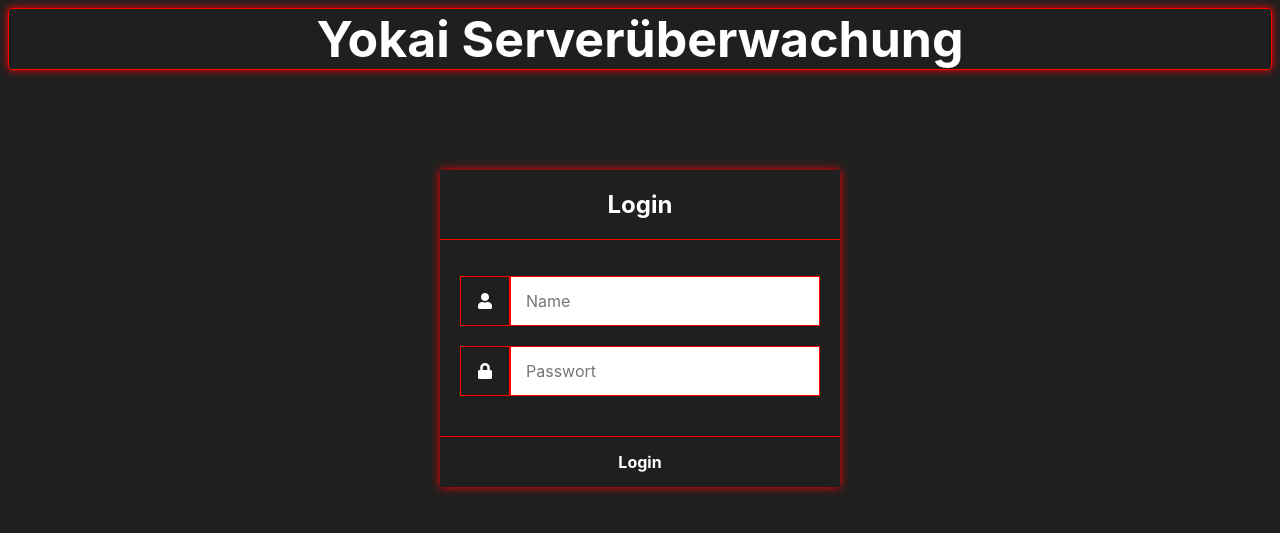
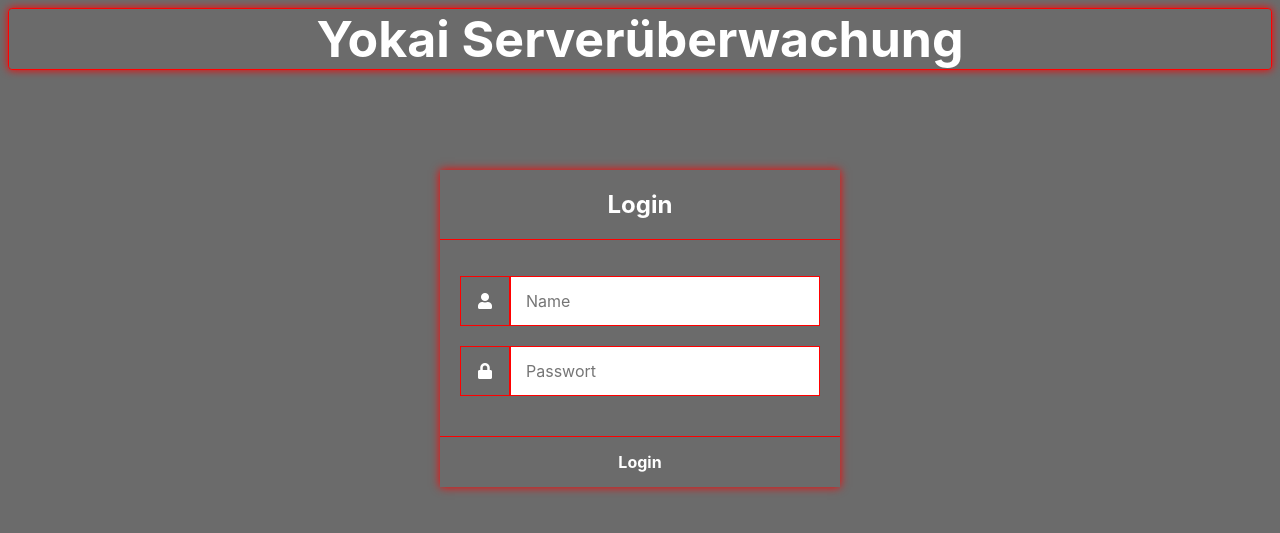
Before and after one commit to Yokai-SUEW/html_old, a PHP site: page / in a window 1280 px wide. Shown: the top 533 px of the page. Run offline with PHP 8.4, Linux system fonts and the light colour scheme.

Commit message:
Website Color Changes
Colors Changed on all Pages from #201f1f to #6b6b6b.

```diff
--- a/loginStyles.css
+++ b/loginStyles.css
@@ -1,6 +1,6 @@
 .login {
     width: 400px;
-    background-color: #201f1f;
+    background-color: #6b6b6b;
     box-shadow: 0 0 9px 0 rgba(255, 0, 0, 1);
     margin: 100px auto;
 }
@@ -23,7 +23,7 @@
     align-items: center;
     width: 50px;
     height: 50px;
-    background-color: #201f1f;
+    background-color: #6b6b6b;
     color: #ffffff;
     border: 1px solid red;
 }
@@ -43,7 +43,7 @@
     width: 100%;
     padding: 15px;
     margin-top: 20px;
-    background-color: #201f1f;
+    background-color: #6b6b6b;
     border-top: 1px solid red;
     border-left: 0;
     border-right: 0;
--- a/mainStyles.css
+++ b/mainStyles.css
@@ -6,12 +6,12 @@
     -moz-osx-font-smoothing: grayscale;
 }
 body {
-	background-color: #201f1f;
+	background-color: #6b6b6b;
 	color: white;
 }
 
 body.loggedin {
-	background-color: #201f1f;
+	background-color: #6b6b6b;
 	color: white;
 }
 .content {
@@ -30,7 +30,7 @@ body.loggedin {
     margin: 25px 0;
     padding: 25px;
     color: #ffffff;
-	background-color: #201f1f;
+	background-color: #6b6b6b;
 }
 .content > p table td, .content > div table td {
     padding: 5px;
--- a/registerStyles.css
+++ b/registerStyles.css
@@ -1,6 +1,6 @@
 .register {
     width: 400px;
-    background-color: #201f1f;
+    background-color: #6b6b6b;
     box-shadow: 0 0 9px 0 rgba(255, 0, 0, 1);
     margin: 100px auto;
 }
@@ -23,7 +23,7 @@
     align-items: center;
     width: 50px;
     height: 50px;
-    background-color: #201f1f;
+    background-color: #6b6b6b;
     color: #ffffff;
     border: 1px solid red;
 }
@@ -38,7 +38,7 @@
     width: 100%;
     padding: 15px;
     margin-top: 20px;
-    background-color: #201f1f;
+    background-color: #6b6b6b;
     border-top: 1px solid red;
     border-left: 0;
     border-right: 0;
```
